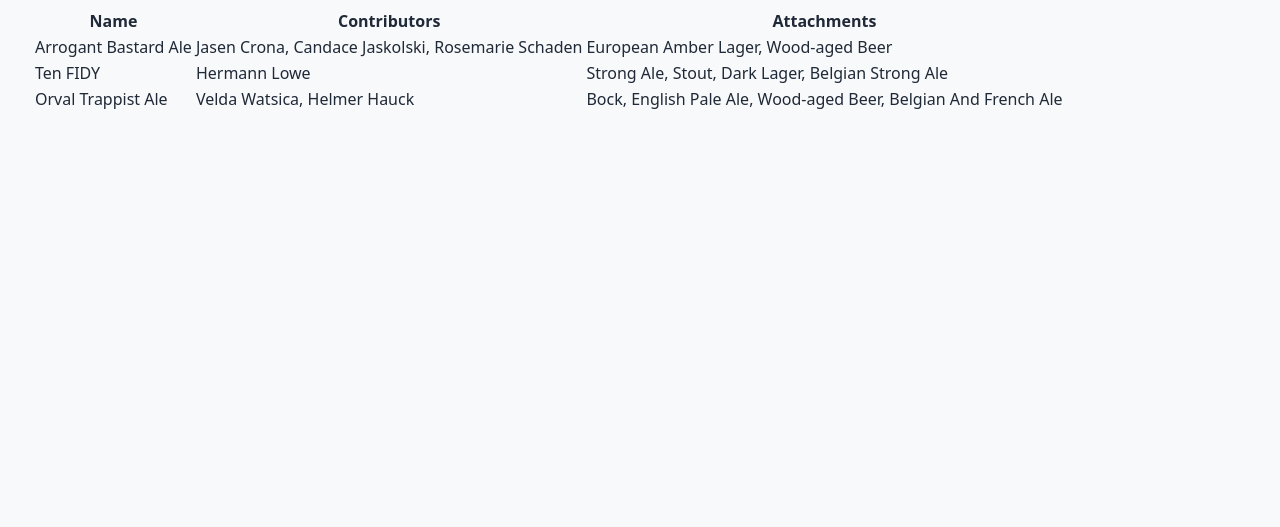
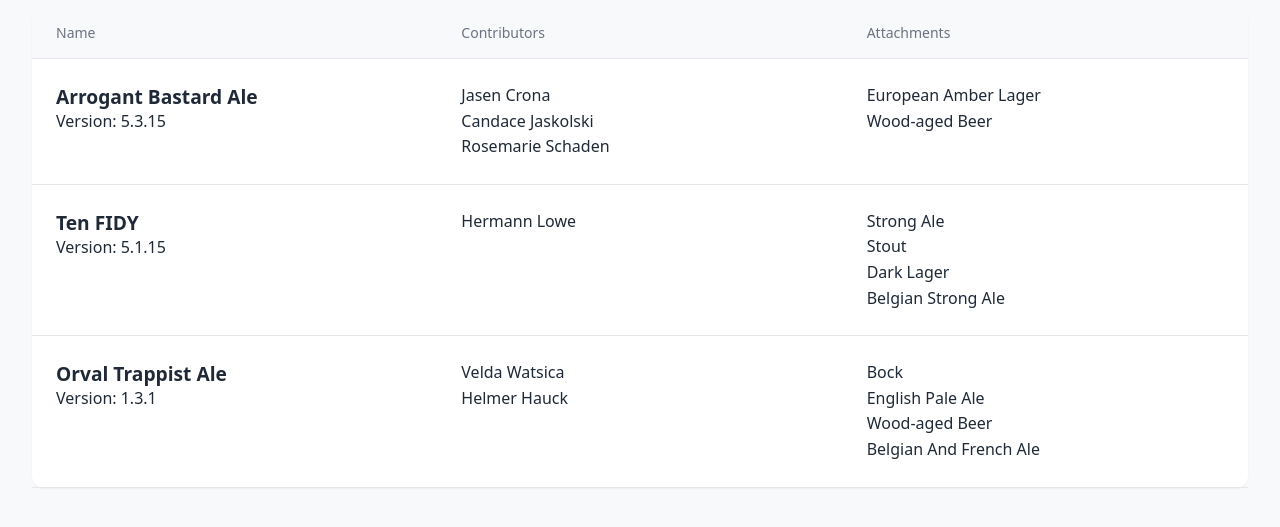
Before and after one commit to mariogl/documents, a website built with Vite: page index.html in a window 1280 px wide. Shown: the part 57-584 px from the top of the page. Built offline with nearby package versions, Linux system fonts and the light colour scheme.

Commit message:
feat(documents): improve semantic and styles of the documents list

```diff
--- /dev/null
+++ b/src/documents/components/DocumentsList/DocumentsList.module.css
@@ -0,0 +1,47 @@
+.documents {
+  background-color: var(--color-background-secondary);
+  border-radius: 12px;
+  box-shadow: 0 1px 2px 0 rgba(0, 0, 0, 0.05);
+  width: 100%;
+  border-collapse: collapse;
+  table-layout: fixed;
+}
+
+.documents__head {
+  background-color: var(--color-background-primary);
+  border-bottom: 1px solid var(--color-border);
+}
+
+.documents__header {
+  padding: 16px 24px;
+  text-align: left;
+  font-size: 0.875rem;
+  font-weight: 500;
+  color: var(--color-text-secondary);
+}
+
+.documents__row {
+  border-bottom: 1px solid var(--color-border);
+  transition: background-color 0.15s ease-in-out;
+
+  &:hover {
+    background-color: var(--color-background-hover);
+  }
+}
+
+.documents__cell {
+  padding: 24px;
+  vertical-align: top;
+}
+
+.documents__name {
+  font-size: 1.2rem;
+  font-weight: 600;
+}
+
+.documents__list {
+  list-style: none;
+  padding: 0;
+  margin: 0;
+  line-height: 1.6;
+}
--- a/src/documents/components/DocumentsList/DocumentsList.ts
+++ b/src/documents/components/DocumentsList/DocumentsList.ts
@@ -1,6 +1,8 @@
 import Component from "../../../components/Component";
+import HeadingComponent from "../../../components/Heading/Heading";
 import type { ComponentProps } from "../../../components/types";
 import type { DocumentViewModel } from "../../viewModel/types";
+import styles from "./DocumentsList.module.css";
 
 type DocumentsProps = {
   documents: DocumentViewModel[];
@@ -13,43 +15,78 @@
 
   render(): void {
     const container = document.createElement("table");
+    container.className = styles.documents;
+
     const thead = document.createElement("thead");
+    thead.className = styles.documents__head;
+
     const tbody = document.createElement("tbody");
 
     const headerRow = document.createElement("tr");
 
     const nameHeader = document.createElement("th");
+    nameHeader.className = styles.documents__header;
     nameHeader.textContent = "Name";
     headerRow.appendChild(nameHeader);
 
     const contributorsHeader = document.createElement("th");
+    contributorsHeader.className = styles.documents__header;
     contributorsHeader.textContent = "Contributors";
     headerRow.appendChild(contributorsHeader);
 
     const attachmentsHeader = document.createElement("th");
+    attachmentsHeader.className = styles.documents__header;
     attachmentsHeader.textContent = "Attachments";
     headerRow.appendChild(attachmentsHeader);
 
     thead.appendChild(headerRow);
     container.appendChild(thead);
 
-    this.props.documents.forEach(({ name, contributors, attachments }) => {
+    this.props.documents.forEach(
+      ({ name, contributors, attachments, version }) => {
         const row = document.createElement("tr");
+        row.className = styles.documents__row;
 
         const nameCell = document.createElement("td");
-      nameCell.textContent = name;
+        nameCell.className = styles.documents__cell;
+        const documentNameHeading = new HeadingComponent({
+          level: 2,
+          text: name,
+          className: styles.documents__name,
+        });
+        nameCell.appendChild(documentNameHeading.getElement());
+        const documentVersion = document.createElement("span");
+        documentVersion.textContent = `Version: ${version}`;
+        nameCell.appendChild(documentVersion);
         row.appendChild(nameCell);
 
         const contributorsCell = document.createElement("td");
-      contributorsCell.textContent = contributors.join(", ");
+        contributorsCell.className = styles.documents__cell;
+        const contributorsList = document.createElement("ul");
+        contributorsList.className = styles.documents__list;
+        contributors.forEach((contributor) => {
+          const listItem = document.createElement("li");
+          listItem.textContent = contributor;
+          contributorsList.appendChild(listItem);
+        });
+        contributorsCell.appendChild(contributorsList);
         row.appendChild(contributorsCell);
 
         const attachmentsCell = document.createElement("td");
-      attachmentsCell.textContent = attachments.join(", ");
+        attachmentsCell.className = styles.documents__cell;
+        const attachmentsList = document.createElement("ul");
+        attachmentsList.className = styles.documents__list;
+        attachments.forEach((attachment) => {
+          const listItem = document.createElement("li");
+          listItem.textContent = attachment;
+          attachmentsList.appendChild(listItem);
+        });
+        attachmentsCell.appendChild(attachmentsList);
         row.appendChild(attachmentsCell);
 
         tbody.appendChild(row);
-    });
+      },
+    );
 
     container.appendChild(tbody);
 
--- a/src/styles/globals.css
+++ b/src/styles/globals.css
@@ -11,6 +11,11 @@
   background-color: var(--color-background-primary);
 }
 
-h1 {
+h1,
+h2,
+h3,
+h4,
+h5,
+h6 {
   margin: 0;
 }
--- a/src/styles/theme.css
+++ b/src/styles/theme.css
@@ -5,5 +5,10 @@
   --heading-1-font-size: 2rem;
 
   --color-text-primary: #1f2937;
+  --color-text-secondary: #6b7280;
   --color-background-primary: #f8f9fa;
+  --color-background-secondary: #fff;
+  --color-background-hover: #f3f4f6;
+  --color-border: #e5e7eb;
+  --color-border-light: #f3f4f6;
 }
```
Lines whose indentation alone changed are shown as unchanged.
